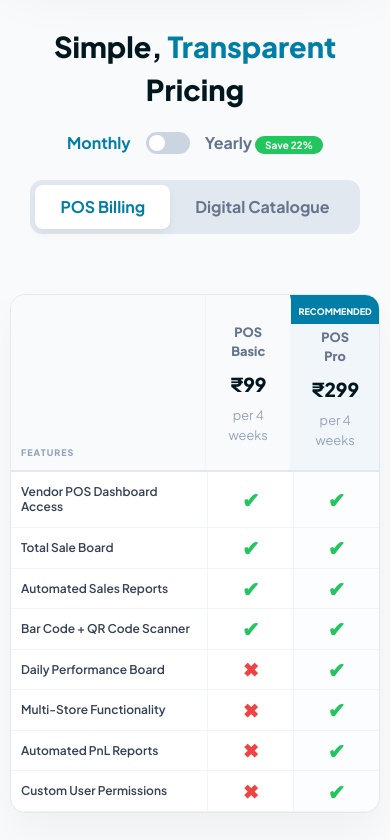
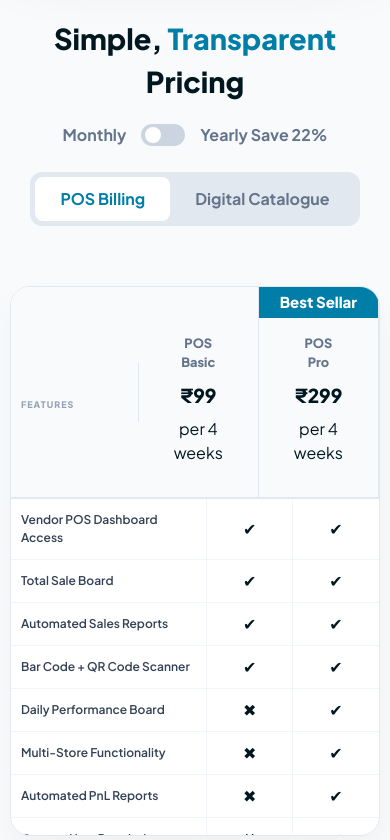
Before and after one commit to imPankaj1922003/Sellar-Portfolio-Website, a React (Vite) app: page /contact in a window 390 px wide. Shown: the part 3260-4100 px from the top of the page. Built offline with nearby package versions, Linux system fonts and the light colour scheme.

Commit message:
Pricing table fix

```diff
--- a/src/components/Contact/Contact.css
+++ b/src/components/Contact/Contact.css
@@ -1,4 +1,10 @@
 /* --- PREMIUM LIGHT CONTACT SECTION --- */
+* {
+    box-sizing: border-box;
+    margin: 0;
+    padding: 0;
+}
+
 .contact-section {
     padding: 80px 20px;
     /* Soft Light Gradient */
@@ -35,7 +41,8 @@
 .contact-info h2 {
     font-size: clamp(2.2rem, 5vw, 3.2rem);
     font-weight: 900;
-    color: #00171f; /* Solid Dark Navy */
+    color: #00171f;
+    /* Solid Dark Navy */
     line-height: 1.1;
     margin-bottom: 20px;
     letter-spacing: -1.5px;
@@ -60,7 +67,8 @@
 
 .contact-info p {
     font-size: 1.1rem;
-    color: #475569; /* Slate Gray */
+    color: #475569;
+    /* Slate Gray */
     line-height: 1.6;
     margin-bottom: 30px;
 }
@@ -80,7 +88,8 @@
 }
 
 .c-feat span {
-    color: #10b981; /* Emerald Green for ticks */
+    color: #10b981;
+    /* Emerald Green for ticks */
     font-size: 1.2rem;
 }
 
@@ -123,7 +132,7 @@
 .input-group textarea {
     padding: 14px 20px;
     border-radius: 14px;
-    border: 1.5px solid #e2e8f0;
+    border: 1.5px solid #889098;
     background: #fcfdfe;
     color: #0f172a;
     font-size: 0.95rem;
@@ -160,29 +169,83 @@
     box-shadow: 0 10px 20px rgba(0, 52, 89, 0.15);
 }
 
-/* --- RESPONSIVE --- */
+/* --- RESPONSIVE OPTIMIZATION --- */
 @media (max-width: 992px) {
+    .contact-section {
+        padding: 40px 10px;
+        /* Section ki top/bottom padding kam ki aur sides se 10px rakha */
+    }
+
     .contact-container {
         grid-template-columns: 1fr;
-        text-align: center;
-        gap: 40px;
+        gap: 30px;
+        /* Left info aur form ke beech ka gap kam kiya */
+        width: 100%;
+        max-width: 100%;
+        /* Ensure container doesn't overflow */
+        margin: 0 auto;
+    }
+
+    .contact-info {
+        padding: 0 10px;
+    }
+
+    .contact-form-card {
+        padding: 25px 15px;
+        /* Form card ki andar ki padding kam ki */
+        margin: 0;
+        /* Extra margins reset */
+        border-radius: 20px;
+        /* Choti screen ke liye corners thode sharp */
+        width: 100%;
     }
 
     .form-row {
-        grid-template-columns: 1fr; /* Mobile pe stack ho jayega */
+        display: grid;
+        grid-template-columns: 1fr 1fr;
+        /* 2 fields per line */
+        gap: 10px;
+        /* Minimised gap to prevent overflow */
     }
 
-    .contact-features {
-        align-items: center;
+    .input-group input,
+    .input-group textarea {
+        width: 100% !important;
+        max-width: 100%;
+        padding: 10px 10px;
+        /* Small padding for more typing space */
+        font-size: 0.85rem;
     }
 }
 
 @media (max-width: 480px) {
-    .contact-form-card {
-        padding: 30px 20px;
+    .contact-section {
+        padding: 30px 5px;
+        /* Almost edge to edge */
     }
 
     .contact-info h2 {
-        font-size: 2rem;
+        font-size: 1.7rem;
+        margin-bottom: 10px;
+    }
+
+    .contact-info p {
+        font-size: 0.95rem;
+        margin-bottom: 20px;
+    }
+
+    .form-row {
+        gap: 8px;
+        /* Extra tight gap for tiny screens */
+    }
+
+    .input-group label {
+        font-size: 0.75rem;
+        margin-left: 2px;
+    }
+
+    .send-btn {
+        padding: 14px;
+        font-size: 0.9rem;
     }
 }
--- a/src/components/PricingTable/PricingTable.css
+++ b/src/components/PricingTable/PricingTable.css
@@ -7,6 +7,7 @@
 .pricing-container {
     max-width: 1000px;
     margin: 0 auto;
+    width: 100%;
 }
 
 .pricing-header-main {
@@ -14,9 +15,15 @@
     margin-bottom: 50px;
 }
 
+.pricing-note {
+    margin-top: 20px;
+}
+
 .section-title {
     font-size: 2.5rem;
+    /* Original Size */
     font-weight: 900;
+    /* Original Weight */
     color: #00171f;
     margin-bottom: 20px;
 }
@@ -36,18 +43,6 @@
     margin-bottom: 25px;
 }
 
-.active-period {
-    color: #007EA7;
-}
-
-.save-badge {
-    font-size: 10px;
-    background: #22c55e;
-    color: white;
-    padding: 3px 10px;
-    border-radius: 20px;
-}
-
 .service-tabs {
     display: inline-flex;
     background: #e2e8f0;
@@ -62,7 +57,6 @@
     border-radius: 8px;
     cursor: pointer;
     font-weight: 700;
-    transition: 0.3s;
     background: transparent;
     color: #64748b;
 }
@@ -70,130 +64,6 @@
 .tab-btn.active {
     background: #ffffff;
     color: #007EA7;
-    box-shadow: 0 4px 10px rgba(0, 0, 0, 0.05);
-}
-
-/* --- TABLE CORE LAYOUT --- */
-.pricing-table-scroll-area {
-    width: 100%;
-    background: #ffffff;
-    border: 1px solid #e2e8f0;
-    border-radius: 20px;
-    box-shadow: 0 20px 40px rgba(0, 0, 0, 0.04);
-}
-
-.pricing-table-card {
-    display: flex;
-    flex-direction: column;
-    width: 100%;
-}
-
-.table-header-sticky,
-.t-row {
-    display: grid;
-    grid-template-columns: 2.2fr 1fr 1fr;
-    width: 100%;
-}
-
-.table-header-sticky {
-    /* padding: 5px; */
-    background: #f8fafc;
-    border-bottom: 2px solid #e2e8f0;
-    position: sticky;
-    top: 0;
-    z-index: 10;
-}
-
-.feature-label-cell {
-    padding: 40px 25px 15px;
-    font-size: 11px;
-    font-weight: 800;
-    color: #94a3b8;
-    align-self: end;
-    letter-spacing: 1px;
-}
-
-.plan-column-head {
-    padding: 30px 15px;
-    text-align: center;
-    display: flex;
-    flex-direction: column;
-    border-left: 1px solid #f1f5f9;
-    position: relative;
-}
-
-.plan-column-head.highlighted {
-    background: rgba(0, 126, 167, 0.03);
-    border-top: 5px solid #007EA7;
-}
-
-.badge-rec {
-    position: absolute;
-    top: 0;
-    left: 0;
-    right: 0;
-    background: #007EA7;
-    color: white;
-    font-size: 9px;
-    padding: 5px;
-    font-weight: 800;
-}
-
-.p-title {
-    font-weight: 800;
-    color: #64748b;
-    font-size: 0.95rem;
-}
-
-.p-price {
-    font-size: 1.8rem;
-    font-weight: 900;
-    color: #00171f;
-    margin: 8px 0;
-}
-
-.p-cycle {
-    font-size: 0.8rem;
-    color: #94a3b8;
-}
-
-/* --- ROWS & CELLS --- */
-.t-row {
-    border-bottom: 1px solid #f1f5f9;
-}
-
-.t-row:hover {
-    background: #f8fafc;
-}
-
-.t-cell-name {
-    padding: 18px 25px;
-    font-size: 14.5px;
-    font-weight: 600;
-    color: #334155;
-}
-
-.t-cell-status {
-    display: flex;
-    justify-content: center;
-    align-items: center;
-    border-left: 1px solid #f1f5f9;
-}
-
-.bg-tint {
-    background: rgba(0, 126, 167, 0.01);
-}
-
-.tick {
-    color: #22c55e;
-    font-weight: bold;
-    font-size: 1.3rem;
-}
-
-.cross {
-    color: #ef4444;
-    font-weight: bold;
-    font-size: 1.2rem;
 }
 
 /* --- SWITCH UI --- */
@@ -213,10 +83,7 @@
 .slider {
     position: absolute;
     cursor: pointer;
-    top: 0;
-    left: 0;
-    right: 0;
-    bottom: 0;
+    inset: 0;
     background-color: #cbd5e1;
     transition: .4s;
     border-radius: 34px;
@@ -242,14 +109,114 @@ input:checked+.slider:before {
     transform: translateX(21px);
 }
 
-.pricing-note {
-    text-align: center;
-    font-size: 12px;
-    color: #94a3b8;
-    margin-top: 25px;
+/* --- TABLE CORE LAYOUT (With Borders) --- */
+.pricing-table-scroll-area {
+    width: 100%;
+    background: #ffffff;
+    border: 1px solid #e2e8f0;
+    border-radius: 20px;
+    box-shadow: 0 20px 40px rgba(0, 0, 0, 0.04);
 }
 
-/* --- MOBILE VIEW: VERTICAL SCROLL (Y-AXIS) --- */
+.table-header-sticky,
+.t-row {
+    display: grid;
+    grid-template-columns: 2.2fr 1fr 1fr;
+    width: 100%;
+}
+
+.table-header-sticky {
+    background: #f8fafc;
+    border-bottom: 2px solid #e2e8f0;
+    position: sticky;
+    top: 0;
+    z-index: 10;
+}
+
+/* --- ORIGINAL FONT SIZES & WEIGHTS --- */
+.feature-label-cell {
+    padding: 40px 25px 15px;
+    font-size: 11px;
+    /* Original */
+    font-weight: 800;
+    /* Original */
+    color: #94a3b8;
+    align-self: center;
+    /* Added for centering */
+    letter-spacing: 1px;
+    border-right: 1px solid #e2e8f0;
+    display: flex;
+    align-items: center;
+}
+
+.plan-column-head {
+    padding: 32px 35px;
+    text-align: center;
+    display: flex;
+    flex-direction: column;
+    border-right: 1px solid #e2e8f0;
+    position: relative;
+}
+
+.badge-rec {
+    position: absolute;
+    top: 0;
+    left: 0;
+    right: 0;
+    background: #007EA7;
+    color: white;
+    font-size: 15px;
+    /* Original */
+    padding: 4px;
+    font-weight: 900;
+    /* Original */
+}
+
+.p-title {
+    font-weight: 800;
+    /* Original */
+    color: #64748b;
+    font-size: 0.95rem;
+    /* Original */
+    margin-top: 15px;
+}
+
+.p-price {
+    font-size: 1.8rem;
+    /* Original */
+    font-weight: 900;
+    /* Original */
+    color: #00171f;
+    margin: 8px 0;
+}
+
+/* --- ROWS --- */
+.t-row {
+    border-bottom: 1px solid #f1f5f9;
+}
+
+.t-cell-name {
+    padding: 18px 25px;
+    font-size: 14.5px;
+    /* Original */
+    font-weight: 600;
+    /* Original */
+    color: #334155;
+    border-right: 1px solid #f1f5f9;
+}
+
+.t-cell-status {
+    display: flex;
+    justify-content: center;
+    align-items: center;
+    border-right: 1px solid #f1f5f9;
+}
+
+.t-cell-status:last-child {
+    border-right: none;
+}
+
+/* --- MOBILE VIEW (Original Logic) --- */
 @media (max-width: 768px) {
     .section-title {
         font-size: 1.8rem;
@@ -259,34 +226,24 @@ input:checked+.slider:before {
         padding: 40px 10px;
     }
 
-    /* X-axis scroll band, Y-axis scroll chalu */
     .pricing-table-scroll-area {
-        overflow-x: hidden;
         overflow-y: auto;
         max-height: 550px;
-        /* Is height ke baad table ke andar scroll hoga */
-        border-radius: 15px;
     }
 
-    /* Table columns mobile ke liye narrow kiye */
     .table-header-sticky,
     .t-row {
         grid-template-columns: 1.6fr 0.7fr 0.7fr;
     }
 
     .t-cell-name {
+        font-size: 12px;
         padding: 12px 10px;
-        font-size: 12px;
-        line-height: 1.3;
     }
 
     .feature-label-cell {
+        font-size: 9px;
         padding: 35px 10px 10px;
-        font-size: 9px;
-    }
-
-    .plan-column-head {
-        padding: 20px;
     }
 
     .p-price {
@@ -294,17 +251,9 @@ input:checked+.slider:before {
     }
 
     .p-title {
-        margin-top: 8px;
         font-size: 0.8rem;
+        margin-top: 15px;
     }
 
-    /* Custom Vertical Scrollbar */
-    .pricing-table-scroll-area::-webkit-scrollbar {
-        width: 4px;
-    }
-
-    .pricing-table-scroll-area::-webkit-scrollbar-thumb {
-        background: #007EA7;
-        border-radius: 10px;
-    }
+    /* Fixed title overlap */
 }
--- a/src/components/PricingTable/PricingTable.jsx
+++ b/src/components/PricingTable/PricingTable.jsx
@@ -80,7 +80,7 @@ const Pricing = () => {
                             </div>
 
                             <div className="plan-column-head highlighted">
-                                <div className="badge-rec">RECOMMENDED</div>
+                                <div className="badge-rec">Best Sellar</div>
                                 <span className="p-title">{activeService === 'pos' ? 'POS Pro' : 'E-Cat Pro'}</span>
                                 <span className="p-price">₹{pricing[activeService].pro}</span>
                                 <span className="p-cycle">per {isYearly ? 'year' : '4 weeks'}</span>
```
Also changed, not shown: src/components/Contact/Contact.jsx (+72 -15 lines).
